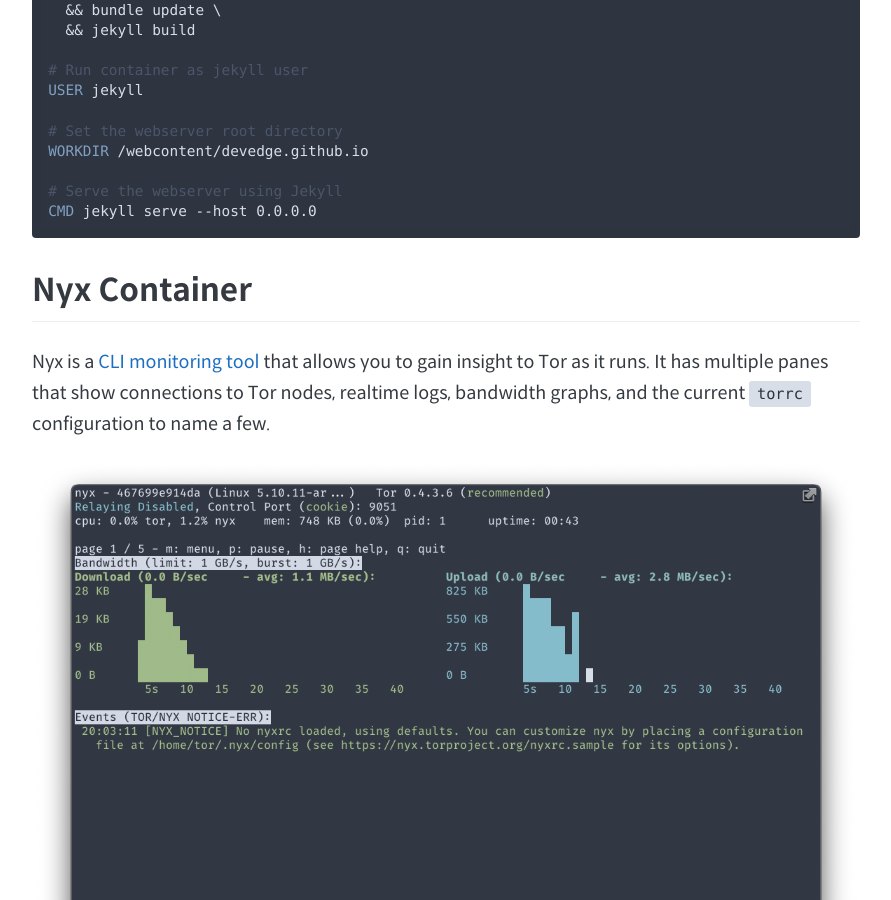
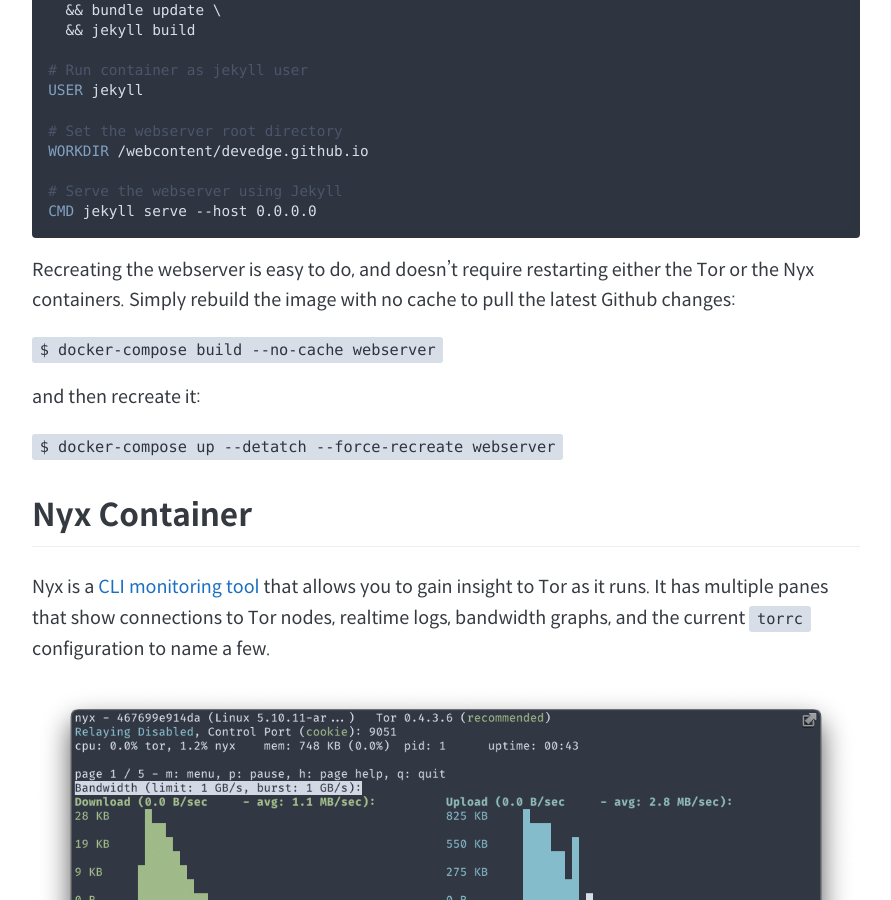
Before and after one commit to MrE-Fog/devedge-2, a Jekyll site: the page built from _posts/2021-02-05-deploying-a-website-to-tor-with-docker-compose.md, in a window 1280 px wide and 900 px high, scrolled down 8113 px. Shown: the whole window, without its empty margins (194-1085 px from the left). Built offline with Jekyll 4.4.1, drawn with Linux system fonts in a browser that asks for light colours.

Commit message:
Add notes to rebuild docker-compose container

````diff
--- a/_posts/2021-02-05-deploying-a-website-to-tor-with-docker-compose.md
+++ b/_posts/2021-02-05-deploying-a-website-to-tor-with-docker-compose.md
@@ -265,6 +265,14 @@
 CMD jekyll serve --host 0.0.0.0
 ```
 
+Recreating the webserver is easy to do, and doesn't require restarting either the Tor or the Nyx containers. Simply rebuild the image with no cache to pull the latest Github changes:
+
+`$ docker-compose build --no-cache webserver`
+
+and then recreate it:
+
+`$ docker-compose up --detatch --force-recreate webserver`
+
 ## Nyx Container
 
 Nyx is a [CLI monitoring tool](https://nyx.torproject.org/) that allows you to gain insight to Tor as it runs. It has multiple panes that show connections to Tor nodes, realtime logs, bandwidth graphs, and the current `torrc` configuration to name a few.
````
